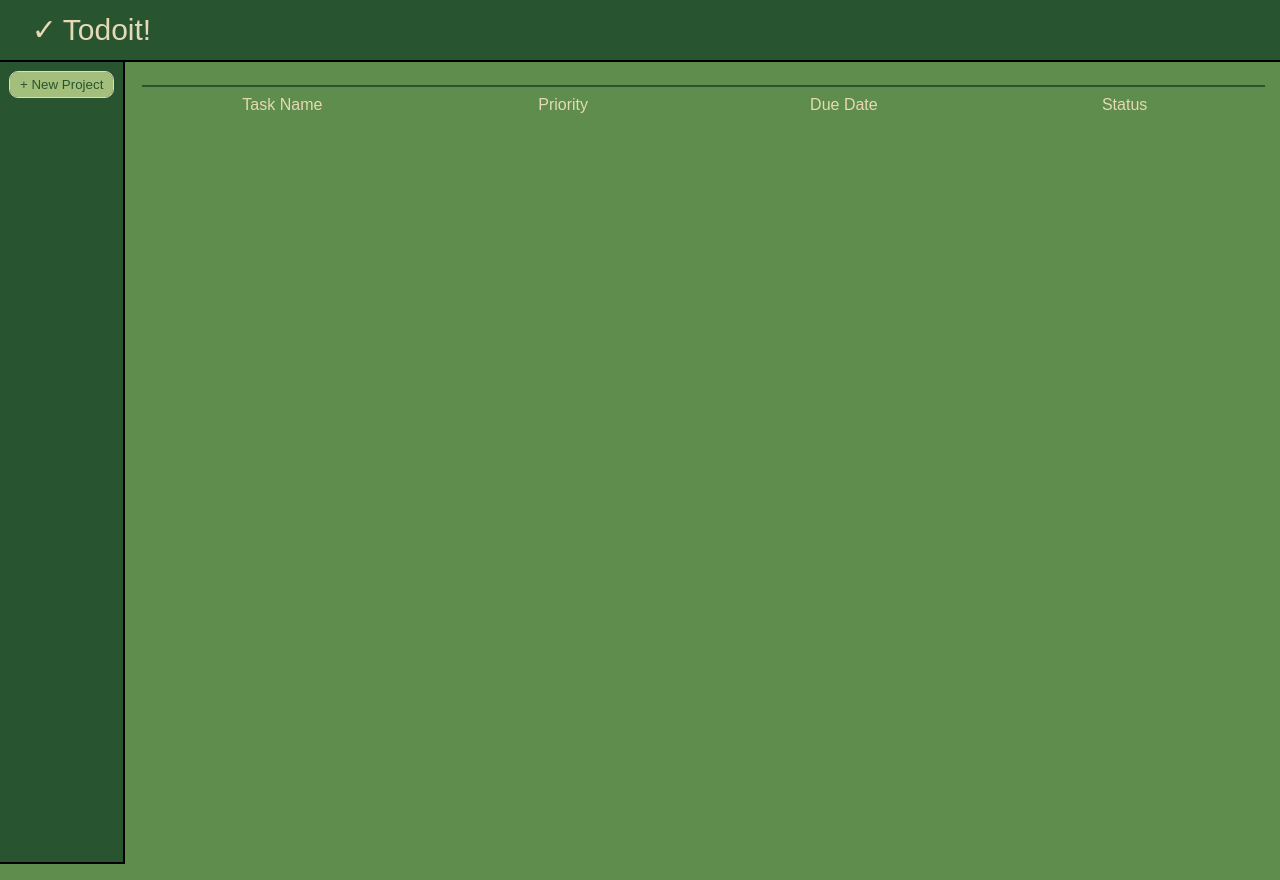
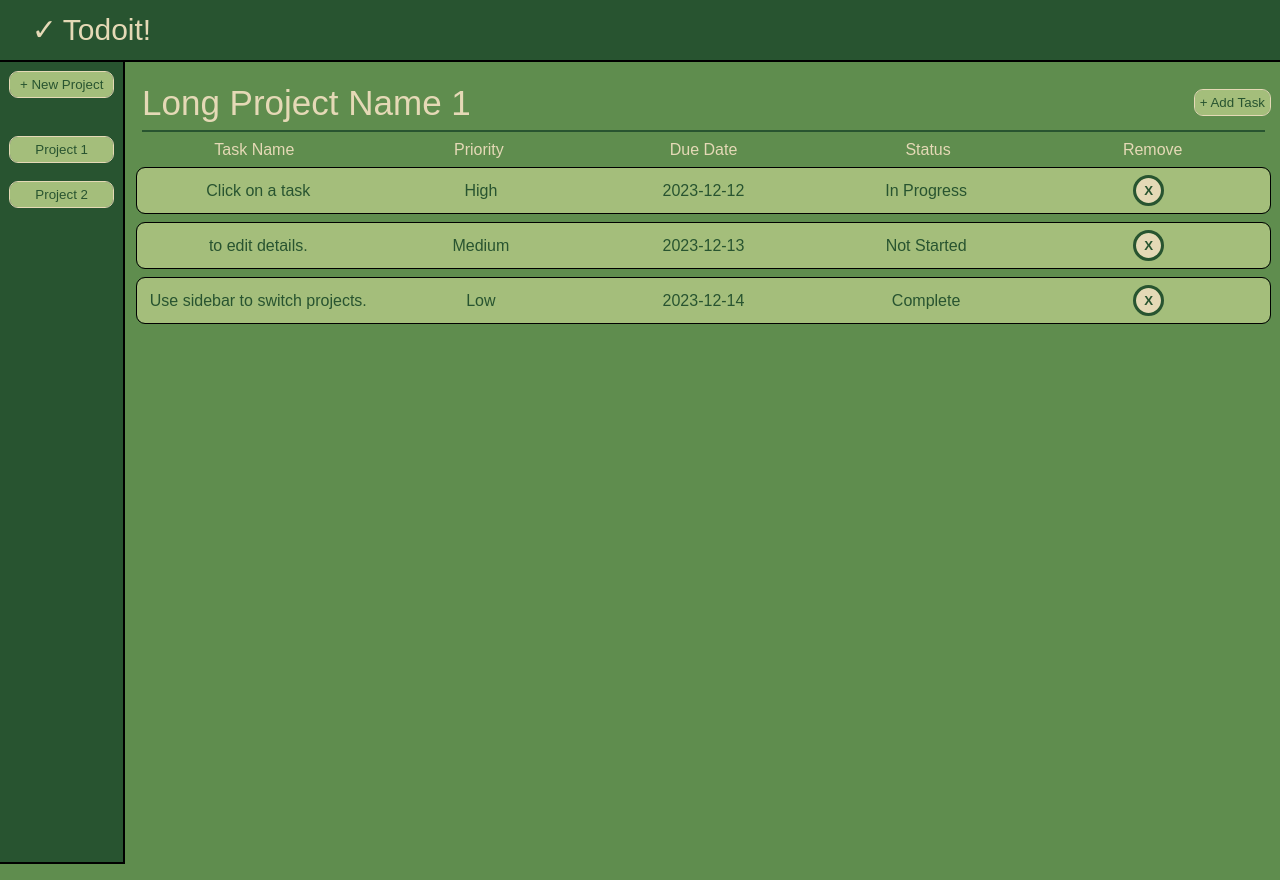
Before and after one commit to imalreadyafiddle/odin-todo-list, a website built with webpack: page src/index.html in a window 1280 px wide. Built offline with nearby package versions, Linux system fonts and the light colour scheme.

Commit message:
can remove tasks, added default tasks as tutorial, need add tasks/projects

```diff
--- /dev/null
+++ b/src/addTask.js
@@ -0,0 +1,7 @@
+function addTask() {
+  let projectNum = document
+    .querySelector(".project-indicator")
+    .getAttribute("project-number");
+}
+
+export { addTask };
--- a/src/getTasks.js
+++ b/src/getTasks.js
@@ -1,52 +1,59 @@
 function getTasks(projectNum) {
-  //   // for prototyping only
-  //   let projectlist = [
-  //     {
-  //       projectNum: 1,
-  //       taskNum: 1,
-  //       projectName: "Project 1",
-  //       taskName: "Task 1",
-  //       priority: "High",
-  //       dueDate: "2023-12-12",
-  //       status: "In Progress",
-  //       taskDetails: "Detailed information about Task 1 will be stored here...",
-  //     },
-  //     {
-  //       projectNum: 1,
-  //       taskNum: 2,
-  //       projectName: "Project 1",
-  //       taskName: "Task 2",
-  //       priority: "Medium",
-  //       dueDate: "2023-12-13",
-  //       status: "Not Started",
-  //       taskDetails: "Detailed information about Task 2 will be stored here...",
-  //     },
-  //     {
-  //       projectNum: 1,
-  //       taskNum: 3,
-  //       projectName: "Project 1",
-  //       taskName: "Task 3",
-  //       priority: "Low",
-  //       dueDate: "2023-12-14",
-  //       status: "Complete",
-  //       taskDetails: "Detailed information about Task 3 will be stored here...",
-  //     },
-  //     {
-  //       projectNum: 2,
-  //       taskNum: 1,
-  //       projectName: "Project 2",
-  //       taskName: "Task 4",
-  //       priority: "Low",
-  //       dueDate: "2023-12-15",
-  //       status: "Not Started",
-  //       taskDetails: "Detailed information about Task 4 will be stored here...",
-  //     },
-  //   ];
+  // default project list if one does not exist
+  let defaultList = [
+    {
+      projectNum: 1,
+      taskNum: 1,
+      projectName: "Long Project Name 1",
+      taskName: "Click on a task",
+      priority: "High",
+      dueDate: "2023-12-12",
+      status: "In Progress",
+      taskDetails:
+        "All changes to a task's info will save when the task is closed.",
+    },
+    {
+      projectNum: 1,
+      taskNum: 2,
+      projectName: "Long Project Name 1",
+      taskName: "to edit details.",
+      priority: "Medium",
+      dueDate: "2023-12-13",
+      status: "Not Started",
+      taskDetails:
+        "All changes to a task's info will save when the task is closed.",
+    },
+    {
+      projectNum: 1,
+      taskNum: 3,
+      projectName: "Long Project Name 1",
+      taskName: "Use sidebar to switch projects.",
+      priority: "Low",
+      dueDate: "2023-12-14",
+      status: "Complete",
+      taskDetails:
+        "All changes to a task's info will save when the task is closed.",
+    },
+    {
+      projectNum: 2,
+      taskNum: 1,
+      projectName: "Long Project Name 2",
+      taskName: "Empty projects are deleted.",
+      priority: "Low",
+      dueDate: "2023-12-15",
+      status: "Not Started",
+      taskDetails:
+        "All changes to a task's info will save when the task is closed.",
+    },
+  ];
 
-  //   localStorage.setItem("tasks", JSON.stringify(projectlist));
-
-  // logic that will remain in final function
-  let allTasks = JSON.parse(localStorage.getItem("tasks"));
+  let allTasks;
+  if (JSON.parse(localStorage.getItem("tasks")) != null) {
+    allTasks = JSON.parse(localStorage.getItem("tasks"));
+  } else {
+    allTasks = defaultList;
+    localStorage.setItem("tasks", JSON.stringify(defaultList));
+  }
   let returnableTasks = [];
   allTasks.forEach((task) => {
     if (projectNum == task.projectNum) {
--- a/src/index.html
+++ b/src/index.html
@@ -71,12 +71,16 @@
     </div>
     <div class="todo-list-wrapper">
       <div class="todo-list-tasks">
-        <div class="project-indicator"></div>
+        <div class="project-heading">
+          <div class="project-indicator"></div>
+          <button class="add-task">+ Add Task</button>
+        </div>
         <div class="legend">
           <div>Task Name</div>
           <div>Priority</div>
           <div>Due Date</div>
           <div>Status</div>
+          <div>Remove</div>
         </div>
         <div class="task-bar"></div>
       </div>
--- a/src/index.js
+++ b/src/index.js
@@ -4,8 +4,13 @@ import { createHeader } from "./createHeader";
 import { printTasks } from "./printTasks";
 import { printProjects } from "./printProjects";
 import { taskCloseButton } from "./taskCloseButton";
+import { addTask } from "./addTask";
 
 createHeader();
 printTasks(1);
 printProjects();
 taskCloseButton();
+let addTaskButton = document.querySelector(".add-task");
+addTaskButton.addEventListener("click", () => {
+  addTask();
+});
--- a/src/printProjects.js
+++ b/src/printProjects.js
@@ -6,6 +6,7 @@ function printProjects() {
   projectBar.innerHTML = "";
 
   let projectList = getProjects();
+  // do something if there are no projects returned...
   let i = 1;
 
   // print a button for each project to the sidebar
@@ -13,7 +14,7 @@ function printProjects() {
     // add button to sidebar
     let projectButton = document.createElement("button");
     projectButton.classList.add("project");
-    projectButton.innerText = project;
+    projectButton.innerText = `Project ${i}`;
 
     // set number for button to use in switcher & other function
     projectButton.setAttribute("project-button-number", i);
--- a/src/printTasks.js
+++ b/src/printTasks.js
@@ -1,14 +1,24 @@
 import { getTasks } from "./getTasks";
 import { findTask } from "./findTask";
+import { removeTask } from "./removeTask";
+import { printProjects } from "./printProjects";
 
 function printTasks(projectNumber) {
   let tasks = getTasks(projectNumber);
   let i = 1;
   let taskList = document.querySelector(".task-bar");
+  let projectIndicator = document.querySelector(".project-indicator");
+  let addTaskButton = document.querySelector(".add-task");
+  addTaskButton.setAttribute("style", "opacity:1;");
   taskList.innerHTML = "";
 
+  if (tasks[0] == undefined) {
+    projectIndicator.innerText = "";
+    addTaskButton.setAttribute("style", "opacity:0;");
+    printProjects();
+    return;
+  } else {
     // set project name
-  let projectIndicator = document.querySelector(".project-indicator");
     projectIndicator.innerText = tasks[0].projectName;
     projectIndicator.setAttribute("project-number", tasks[0].projectNum);
 
@@ -21,33 +31,49 @@ function printTasks(projectNumber) {
       let priorityDiv = document.createElement("div");
       let dueDateDiv = document.createElement("div");
       let statusDiv = document.createElement("div");
+      let removeDiv = document.createElement("button");
 
       taskNameDiv.classList.add("task-name");
       priorityDiv.classList.add("priority");
       dueDateDiv.classList.add("due-date");
       statusDiv.classList.add("status");
+      removeDiv.classList.add("remove-task");
 
       taskNameDiv.innerText = task.taskName;
       priorityDiv.innerText = task.priority;
       dueDateDiv.innerText = task.dueDate;
       statusDiv.innerText = task.status;
+      removeDiv.innerText = "X";
 
       taskList.appendChild(taskDiv);
       taskDiv.appendChild(taskNameDiv);
       taskDiv.appendChild(priorityDiv);
       taskDiv.appendChild(dueDateDiv);
       taskDiv.appendChild(statusDiv);
+      taskDiv.appendChild(removeDiv);
 
       taskDiv.setAttribute("task-number", i);
       i++;
 
-    taskDiv.addEventListener("click", () => {
+      let taskDivItems = [taskNameDiv, priorityDiv, dueDateDiv, statusDiv];
+
+      taskDivItems.forEach((taskDivItem) => {
+        taskDivItem.addEventListener("click", () => {
           findTask(
             projectIndicator.getAttribute("project-number"),
             taskDiv.getAttribute("task-number")
           );
         });
       });
+
+      removeDiv.addEventListener("click", () => {
+        removeTask(
+          projectIndicator.getAttribute("project-number"),
+          taskDiv.getAttribute("task-number")
+        );
+      });
+    });
+  }
 }
 
 export { printTasks };
--- /dev/null
+++ b/src/removeTask.js
@@ -0,0 +1,26 @@
+import { switchProjects } from "./switchProjects";
+import { renumberTasks } from "./renumberTasks";
+
+function removeTask(projectNum, taskNum) {
+  console.log(
+    "Removing Task " + taskNum + " from Project " + projectNum + "..."
+  );
+
+  let allTasks = JSON.parse(localStorage.getItem("tasks"));
+  for (let i = 0; i < allTasks.length; i++) {
+    if (
+      allTasks[i].projectNum == projectNum &&
+      allTasks[i].taskNum == taskNum
+    ) {
+      allTasks.splice(i, 1);
+      let remainingTasks = renumberTasks(projectNum, allTasks);
+      localStorage.setItem("tasks", JSON.stringify(remainingTasks));
+      switchProjects(projectNum);
+      return;
+    } else {
+      continue;
+    }
+  }
+}
+
+export { removeTask };
--- /dev/null
+++ b/src/renumberTasks.js
@@ -0,0 +1,12 @@
+function renumberTasks(projectNum, remainingTasks) {
+  let i = 1;
+  remainingTasks.forEach((remainingTask) => {
+    if (remainingTask.projectNum == projectNum) {
+      remainingTask.taskNum = i;
+      i++;
+    }
+  });
+  return remainingTasks;
+}
+
+export { renumberTasks };
--- a/src/style.css
+++ b/src/style.css
@@ -185,8 +185,18 @@ header {
   padding: 20px 0;
 }
 
+.project-heading {
+  display: flex;
+  justify-content: space-between;
+}
+
+.project-indicator {
+  align-self: center;
+}
+
 .project,
-.add-project {
+.add-project,
+.add-task {
   margin: 10px 10px;
   background-color: var(--color-2);
   color: var(--color-4);
@@ -197,8 +207,21 @@ header {
   border: none;
 }
 
+.add-task {
+  margin: 10px 10px;
+  background-color: var(--color-2);
+  color: var(--color-4);
+  border-radius: 8px;
+  padding: 5px;
+  text-align: center;
+  outline: 1px solid var(--color-1);
+  border: none;
+}
+
 .project:hover,
-.add-project:hover {
+.add-project:hover,
+.add-task:hover,
+.remove-task:hover {
   cursor: pointer;
   /* color: var(--color-2);
   background-color: var(--color-4); */
@@ -218,7 +241,7 @@ header {
 
 .task {
   display: grid;
-  grid-template-columns: 1fr 1fr 1fr 1fr;
+  grid-template-columns: 1fr 1fr 1fr 1fr 1fr;
   background-color: var(--color-2);
   color: var(--color-4);
   padding: 10px;
@@ -226,6 +249,7 @@ header {
   outline: solid 1px black;
   border-radius: 8px;
   text-align: center;
+  align-items: center;
 }
 
 .task:hover {
@@ -241,7 +265,7 @@ header {
 
 .legend {
   display: grid;
-  grid-template-columns: 1fr 1fr 1fr 1fr;
+  grid-template-columns: 1fr 1fr 1fr 1fr 1fr;
   text-align: center;
   margin-top: 5px;
   padding-top: 10px;
@@ -257,6 +281,20 @@ header {
   height: 100vh;
   width: 100vw;
   z-index: -1;
+}
+
+.remove-task {
+  background-color: var(--color-1);
+  color: var(--color-4);
+  border-radius: 50%;
+  padding: 5px;
+  text-align: center;
+  outline: 3px solid var(--color-4);
+  border: none;
+  font-weight: bold;
+  height: 25px;
+  width: 25px;
+  justify-self: center;
 }
 
 .displayed-task {
```
Lines whose indentation alone changed are shown as unchanged.
